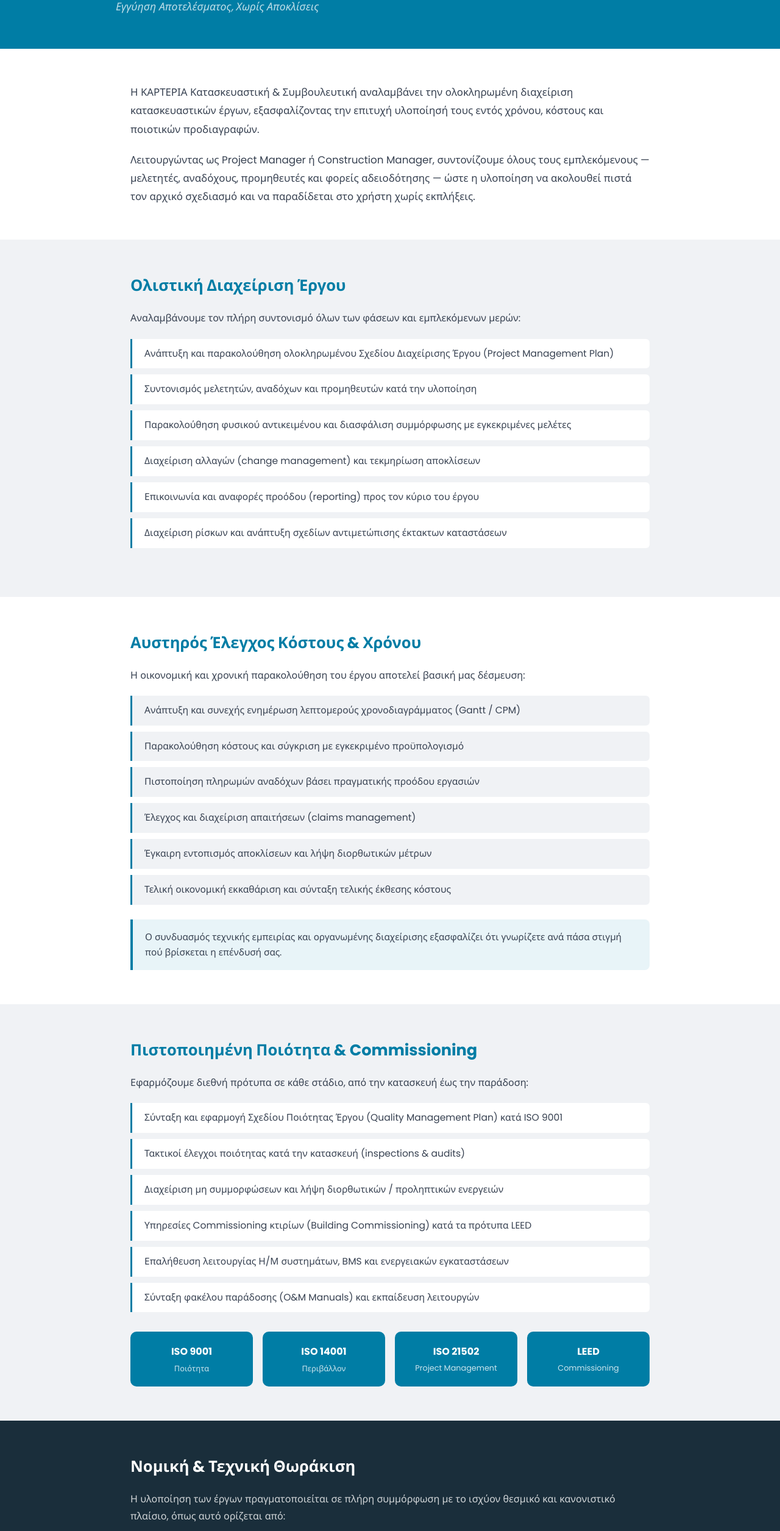
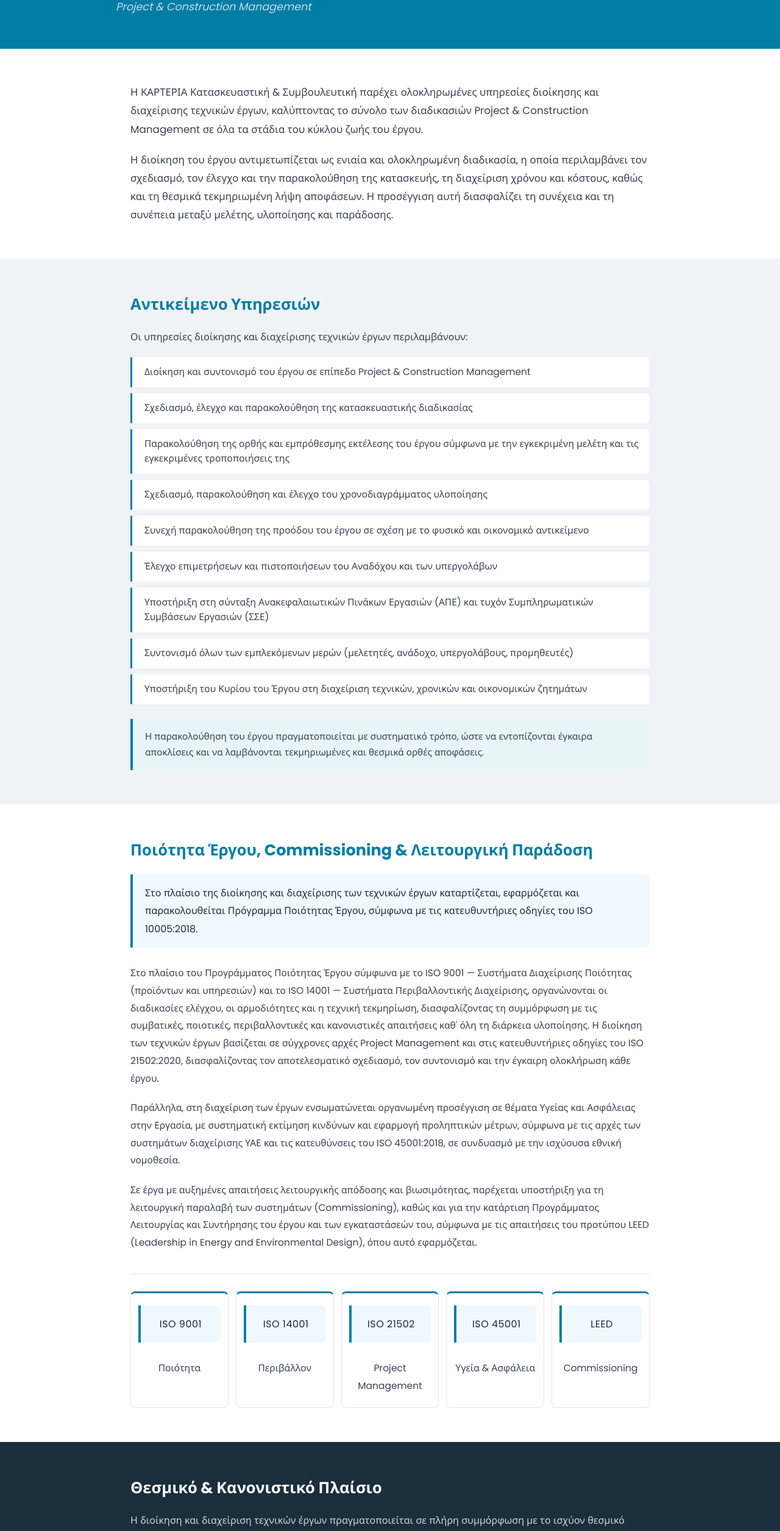
Before and after one commit to georgemavronas/karteria-app, a React (Create React App) app: page /services/project-management in a window 1280 px wide. Shown: the part 209-2720 px from the top of the page at 61% size. Built offline with nearby package versions, Linux system fonts and the light colour scheme.

Commit message:
feat: Update ServiceProjectManagement and ServiceSustainability pages with improved content and styling

```diff
--- a/src/pages/ServiceProjectManagement.jsx
+++ b/src/pages/ServiceProjectManagement.jsx
@@ -5,87 +5,90 @@ function ServiceProjectManagement() {
   return (
     <div className="pm-page">
 
-      {/* Hero */}
       <section className="pm-hero">
         <div className="pm-hero-inner">
           <p className="pm-hero-label">Υπηρεσίες</p>
-          <h1 className="pm-hero-title">Project &amp; Construction Management</h1>
-          <p className="pm-hero-subtitle">Εγγύηση Αποτελέσματος, Χωρίς Αποκλίσεις</p>
+          <h1 className="pm-hero-title">Διοίκηση &amp; Διαχείριση Τεχνικών Έργων</h1>
+          <p className="pm-hero-subtitle">Project &amp; Construction Management</p>
         </div>
       </section>
 
-      {/* Intro */}
       <section className="pm-intro">
         <div className="pm-container">
           <p>
-            Η ΚΑΡΤΕΡΙΑ Κατασκευαστική &amp; Συμβουλευτική αναλαμβάνει την ολοκληρωμένη
-            διαχείριση κατασκευαστικών έργων, εξασφαλίζοντας την επιτυχή υλοποίησή τους
-            εντός χρόνου, κόστους και ποιοτικών προδιαγραφών.
+            Η ΚΑΡΤΕΡΙΑ Κατασκευαστική &amp; Συμβουλευτική παρέχει ολοκληρωμένες υπηρεσίες
+            διοίκησης και διαχείρισης τεχνικών έργων, καλύπτοντας το σύνολο των διαδικασιών
+            Project &amp; Construction Management σε όλα τα στάδια του κύκλου ζωής του έργου.
           </p>
           <p>
-            Λειτουργώντας ως Project Manager ή Construction Manager, συντονίζουμε όλους
-            τους εμπλεκόμενους — μελετητές, αναδόχους, προμηθευτές και φορείς αδειοδότησης
-            — ώστε η υλοποίηση να ακολουθεί πιστά τον αρχικό σχεδιασμό και να παραδίδεται
-            στο χρήστη χωρίς εκπλήξεις.
+            Η διοίκηση του έργου αντιμετωπίζεται ως ενιαία και ολοκληρωμένη διαδικασία, η
+            οποία περιλαμβάνει τον σχεδιασμό, τον έλεγχο και την παρακολούθηση της
+            κατασκευής, τη διαχείριση χρόνου και κόστους, καθώς και τη θεσμικά τεκμηριωμένη
+            λήψη αποφάσεων. Η προσέγγιση αυτή διασφαλίζει τη συνέχεια και τη συνέπεια
+            μεταξύ μελέτης, υλοποίησης και παράδοσης.
           </p>
         </div>
       </section>
 
-      {/* Ολιστική Διαχείριση */}
+      {/* Αντικείμενο Υπηρεσιών */}
       <section className="pm-services-section">
         <div className="pm-container">
-          <h2 className="pm-section-title">Ολιστική Διαχείριση Έργου</h2>
+          <h2 className="pm-section-title">Αντικείμενο Υπηρεσιών</h2>
           <p className="pm-section-lead">
-            Αναλαμβάνουμε τον πλήρη συντονισμό όλων των φάσεων και εμπλεκόμενων μερών:
+            Οι υπηρεσίες διοίκησης και διαχείρισης τεχνικών έργων περιλαμβάνουν:
           </p>
           <ul className="pm-list">
-            <li>Ανάπτυξη και παρακολούθηση ολοκληρωμένου Σχεδίου Διαχείρισης Έργου (Project Management Plan)</li>
-            <li>Συντονισμός μελετητών, αναδόχων και προμηθευτών κατά την υλοποίηση</li>
-            <li>Παρακολούθηση φυσικού αντικειμένου και διασφάλιση συμμόρφωσης με εγκεκριμένες μελέτες</li>
-            <li>Διαχείριση αλλαγών (change management) και τεκμηρίωση αποκλίσεων</li>
-            <li>Επικοινωνία και αναφορές προόδου (reporting) προς τον κύριο του έργου</li>
-            <li>Διαχείριση ρίσκων και ανάπτυξη σχεδίων αντιμετώπισης έκτακτων καταστάσεων</li>
-          </ul>
-        </div>
-      </section>
-
-      {/* Κόστος & Χρόνος */}
-      <section className="pm-cost-section">
-        <div className="pm-container">
-          <h2 className="pm-section-title">Αυστηρός Έλεγχος Κόστους &amp; Χρόνου</h2>
-          <p className="pm-section-lead">
-            Η οικονομική και χρονική παρακολούθηση του έργου αποτελεί βασική μας δέσμευση:
-          </p>
-          <ul className="pm-list">
-            <li>Ανάπτυξη και συνεχής ενημέρωση λεπτομερούς χρονοδιαγράμματος (Gantt / CPM)</li>
-            <li>Παρακολούθηση κόστους και σύγκριση με εγκεκριμένο προϋπολογισμό</li>
-            <li>Πιστοποίηση πληρωμών αναδόχων βάσει πραγματικής προόδου εργασιών</li>
-            <li>Έλεγχος και διαχείριση απαιτήσεων (claims management)</li>
-            <li>Έγκαιρη εντοπισμός αποκλίσεων και λήψη διορθωτικών μέτρων</li>
-            <li>Τελική οικονομική εκκαθάριση και σύνταξη τελικής έκθεσης κόστους</li>
+            <li>Διοίκηση και συντονισμό του έργου σε επίπεδο Project &amp; Construction Management</li>
+            <li>Σχεδιασμό, έλεγχο και παρακολούθηση της κατασκευαστικής διαδικασίας</li>
+            <li>Παρακολούθηση της ορθής και εμπρόθεσμης εκτέλεσης του έργου σύμφωνα με την εγκεκριμένη μελέτη και τις εγκεκριμένες τροποποιήσεις της</li>
+            <li>Σχεδιασμό, παρακολούθηση και έλεγχο του χρονοδιαγράμματος υλοποίησης</li>
+            <li>Συνεχή παρακολούθηση της προόδου του έργου σε σχέση με το φυσικό και οικονομικό αντικείμενο</li>
+            <li>Έλεγχο επιμετρήσεων και πιστοποιήσεων του Αναδόχου και των υπεργολάβων</li>
+            <li>Υποστήριξη στη σύνταξη Ανακεφαλαιωτικών Πινάκων Εργασιών (ΑΠΕ) και τυχόν Συμπληρωματικών Συμβάσεων Εργασιών (ΣΣΕ)</li>
+            <li>Συντονισμό όλων των εμπλεκόμενων μερών (μελετητές, ανάδοχο, υπεργολάβους, προμηθευτές)</li>
+            <li>Υποστήριξη του Κυρίου του Έργου στη διαχείριση τεχνικών, χρονικών και οικονομικών ζητημάτων</li>
           </ul>
           <p className="pm-note">
-            Ο συνδυασμός τεχνικής εμπειρίας και οργανωμένης διαχείρισης εξασφαλίζει ότι
-            γνωρίζετε ανά πάσα στιγμή πού βρίσκεται η επένδυσή σας.
+            Η παρακολούθηση του έργου πραγματοποιείται με συστηματικό τρόπο, ώστε να
+            εντοπίζονται έγκαιρα αποκλίσεις και να λαμβάνονται τεκμηριωμένες και θεσμικά
+            ορθές αποφάσεις.
           </p>
         </div>
       </section>
 
       {/* Ποιότητα & Commissioning */}
-      <section className="pm-services-section">
+      <section className="pm-cost-section">
         <div className="pm-container">
-          <h2 className="pm-section-title">Πιστοποιημένη Ποιότητα &amp; Commissioning</h2>
-          <p className="pm-section-lead">
-            Εφαρμόζουμε διεθνή πρότυπα σε κάθε στάδιο, από την κατασκευή έως την παράδοση:
+          <h2 className="pm-section-title">Ποιότητα Έργου, Commissioning &amp; Λειτουργική Παράδοση</h2>
+          <p>
+            Στο πλαίσιο της διοίκησης και διαχείρισης των τεχνικών έργων καταρτίζεται,
+            εφαρμόζεται και παρακολουθείται Πρόγραμμα Ποιότητας Έργου, σύμφωνα με τις
+            κατευθυντήριες οδηγίες του ISO 10005:2018.
           </p>
-          <ul className="pm-list">
-            <li>Σύνταξη και εφαρμογή Σχεδίου Ποιότητας Έργου (Quality Management Plan) κατά ISO 9001</li>
-            <li>Τακτικοί έλεγχοι ποιότητας κατά την κατασκευή (inspections &amp; audits)</li>
-            <li>Διαχείριση μη συμμορφώσεων και λήψη διορθωτικών / προληπτικών ενεργειών</li>
-            <li>Υπηρεσίες Commissioning κτιρίων (Building Commissioning) κατά τα πρότυπα LEED</li>
-            <li>Επαλήθευση λειτουργίας Η/Μ συστημάτων, BMS και ενεργειακών εγκαταστάσεων</li>
-            <li>Σύνταξη φακέλου παράδοσης (O&amp;M Manuals) και εκπαίδευση λειτουργών</li>
-          </ul>
+          <p>
+            Στο πλαίσιο του Προγράμματος Ποιότητας Έργου σύμφωνα με το ISO 9001 — Συστήματα
+            Διαχείρισης Ποιότητας (προϊόντων και υπηρεσιών) και το ISO 14001 — Συστήματα
+            Περιβαλλοντικής Διαχείρισης, οργανώνονται οι διαδικασίες ελέγχου, οι αρμοδιότητες
+            και η τεχνική τεκμηρίωση, διασφαλίζοντας τη συμμόρφωση με τις συμβατικές,
+            ποιοτικές, περιβαλλοντικές και κανονιστικές απαιτήσεις καθ' όλη τη διάρκεια
+            υλοποίησης. Η διοίκηση των τεχνικών έργων βασίζεται σε σύγχρονες αρχές Project
+            Management και στις κατευθυντήριες οδηγίες του ISO 21502:2020, διασφαλίζοντας τον
+            αποτελεσματικό σχεδιασμό, τον συντονισμό και την έγκαιρη ολοκλήρωση κάθε έργου.
+          </p>
+          <p>
+            Παράλληλα, στη διαχείριση των έργων ενσωματώνεται οργανωμένη προσέγγιση σε
+            θέματα Υγείας και Ασφάλειας στην Εργασία, με συστηματική εκτίμηση κινδύνων και
+            εφαρμογή προληπτικών μέτρων, σύμφωνα με τις αρχές των συστημάτων διαχείρισης ΥΑΕ
+            και τις κατευθύνσεις του ISO 45001:2018, σε συνδυασμό με την ισχύουσα εθνική
+            νομοθεσία.
+          </p>
+          <p>
+            Σε έργα με αυξημένες απαιτήσεις λειτουργικής απόδοσης και βιωσιμότητας,
+            παρέχεται υποστήριξη για τη λειτουργική παραλαβή των συστημάτων (Commissioning),
+            καθώς και για την κατάρτιση Προγράμματος Λειτουργίας και Συντήρησης του έργου
+            και των εγκαταστάσεών του, σύμφωνα με τις απαιτήσεις του προτύπου LEED
+            (Leadership in Energy and Environmental Design), όπου αυτό εφαρμόζεται.
+          </p>
 
           <div className="pm-iso-grid">
             <div className="pm-iso-card">
@@ -101,6 +104,10 @@ function ServiceProjectManagement() {
               <p className="pm-iso-label">Project Management</p>
             </div>
             <div className="pm-iso-card">
+              <p className="pm-iso-code">ISO 45001</p>
+              <p className="pm-iso-label">Υγεία &amp; Ασφάλεια</p>
+            </div>
+            <div className="pm-iso-card pm-iso-card">
               <p className="pm-iso-code">LEED</p>
               <p className="pm-iso-label">Commissioning</p>
             </div>
@@ -111,21 +118,29 @@ function ServiceProjectManagement() {
       {/* Θεσμικό Πλαίσιο */}
       <section className="pm-legal-section">
         <div className="pm-container">
-          <h2 className="pm-section-title">Νομική &amp; Τεχνική Θωράκιση</h2>
+          <h2 className="pm-section-title">Θεσμικό &amp; Κανονιστικό Πλαίσιο</h2>
           <p>
-            Η υλοποίηση των έργων πραγματοποιείται σε πλήρη συμμόρφωση με το ισχύον
-            θεσμικό και κανονιστικό πλαίσιο, όπως αυτό ορίζεται από:
+            Η διοίκηση και διαχείριση τεχνικών έργων πραγματοποιείται σε πλήρη συμμόρφωση
+            με το ισχύον θεσμικό πλαίσιο δημοσίων έργων και συμβάσεων.
           </p>
           <ul className="pm-list pm-list--legal">
-            <li><strong>Ν. 4412/2016</strong> — Δημόσιες Συμβάσεις Έργων, Προμηθειών και Υπηρεσιών</li>
-            <li><strong>ΕΤΕΠ</strong> — Ελληνικές Τεχνικές Προδιαγραφές για δημόσια τεχνικά έργα</li>
-            <li>Εφαρμοστέες διατάξεις για αδειοδότηση, επίβλεψη και παραλαβή τεχνικών έργων</li>
+            <li>
+              <strong>Ν. 4412/2016</strong> — καθορίζει τις διαδικασίες ανάθεσης, τις
+              συμβατικές υποχρεώσεις, καθώς και τους μηχανισμούς ελέγχου, πιστοποίησης και
+              παραλαβής του φυσικού και οικονομικού αντικειμένου για δημόσια και
+              συγχρηματοδοτούμενα έργα.
+            </li>
+            <li>
+              <strong>ΕΤΕΠ</strong> (ΦΕΚ Β΄ 2221/30.07.2012) — Ελληνικές Τεχνικές
+              Προδιαγραφές, σύμφωνα με τις οποίες πραγματοποιείται η εκτέλεση και
+              παρακολούθηση των εργασιών, σε συνδυασμό με τα συμβατικά τεύχη και τις
+              εγκεκριμένες μελέτες κάθε έργου.
+            </li>
+            <li>
+              <strong>Π.Δ. 305/1996</strong> — διατάξεις για την Υγεία και Ασφάλεια στα
+              εργοτάξια, όπως ισχύει.
+            </li>
           </ul>
-          <p className="pm-legal-note">
-            Η θεσμική γνώση ενσωματώνεται σε όλες τις φάσεις — από την ανάθεση και τη
-            σύμβαση έως την τελική παραλαβή — εξασφαλίζοντας την εγκυρότητα κάθε δημόσιου
-            ή ιδιωτικού έργου.
-          </p>
         </div>
       </section>
 
@@ -134,10 +149,9 @@ function ServiceProjectManagement() {
         <div className="pm-container">
           <h2 className="pm-section-title">Η Προσέγγισή μας</h2>
           <p>
-            Η μεθοδικότητα και η θεσμική γνώση αποτελούν τη βάση κάθε έργου που αναλαμβάνουμε.
-            Δεν απλώς παρακολουθούμε — αναλαμβάνουμε ευθύνη, συντονίζουμε ενεργά και
-            παραδίδουμε αποτέλεσμα. Γιατί το εργοτάξιο δεν πρέπει να είναι πηγή άγχους,
-            αλλά μια καλοκουρδισμένη μηχανή που παράγει αξία.
+            Η διοίκηση και διαχείριση τεχνικών έργων στην ΚΑΡΤΕΡΙΑ βασίζονται στη
+            μεθοδικότητα, στη θεσμική γνώση και στη συστηματική τεχνική παρακολούθηση,
+            διασφαλίζοντας ποιοτική, ασφαλή και αξιόπιστη υλοποίηση και παράδοση των έργων.
           </p>
         </div>
       </section>
--- a/src/pages/ServiceSustainability.jsx
+++ b/src/pages/ServiceSustainability.jsx
@@ -5,7 +5,6 @@ function ServiceSustainability() {
   return (
     <div className="page">
 
-      {/* Hero */}
       <section className="hero">
         <div className="hero-inner">
           <p className="tag">Υπηρεσίες</p>
@@ -14,7 +13,6 @@ function ServiceSustainability() {
         </div>
       </section>
 
-      {/* Intro */}
       <section className="intro">
         <div className="wrap">
           <p>
--- a/src/styles/ServiceProjectManagement.css
+++ b/src/styles/ServiceProjectManagement.css
@@ -77,6 +77,29 @@
     padding: 56px 24px;
 }
 
+.pm-cost-section p {
+    font-size: 0.97rem;
+    color: #374151;
+    line-height: 1.85;
+    margin-bottom: 20px;
+    max-width: 900px;
+}
+
+.pm-cost-section p:first-of-type {
+    font-size: 1rem;
+    color: #1f2937;
+    font-weight: 500;
+    padding: 16px 20px;
+    background-color: #f0f9ff;
+    border-left: 4px solid #007da5;
+    border-radius: 0 8px 8px 0;
+    margin-bottom: 28px;
+}
+
+.pm-cost-section p:last-of-type {
+    margin-bottom: 0;
+}
+
 /* ── Section title ── */
 .pm-section-title {
     font-size: 1.6rem;
@@ -130,29 +153,58 @@
 /* ── ISO grid ── */
 .pm-iso-grid {
     display: grid;
-    grid-template-columns: repeat(4, 1fr);
-    gap: 16px;
-    margin-top: 32px;
+    grid-template-columns: repeat(5, 1fr);
+    gap: 12px;
+    margin-top: 36px;
+    padding-top: 28px;
+    border-top: 1px solid #e5e7eb;
 }
 
 .pm-iso-card {
-    background-color: #007da5;
-    border-radius: 10px;
+    background-color: #ffffff;
+    border: 1px solid #e5e7eb;
+    border-top: 3px solid #007da5;
+    border-radius: 8px;
     padding: 20px 12px;
     text-align: center;
+}
+
+.pm-iso-card::before {
+    display: none;
+}
+
+.pm-iso-card:hover {
+    transform: none;
+    box-shadow: none;
 }
 
 .pm-iso-code {
     font-size: 1rem;
     font-weight: 700;
-    color: #ffffff;
+    color: #007da5;
+    letter-spacing: 0.03em;
     margin: 0 0 6px;
+    line-height: 1.2;
 }
 
 .pm-iso-label {
-    font-size: 0.8rem;
-    color: rgba(255, 255, 255, 0.8);
+    font-size: 0.78rem;
+    color: #64748b;
     margin: 0;
+    line-height: 1.4;
+}
+
+
+.pm-iso-card--leed .pm-iso-code {
+    color: #2d7a4f;
+}
+
+.pm-iso-card--leed::before {
+    display: none;
+}
+
+.pm-iso-card--leed:hover {
+    box-shadow: none;
 }
 
 /* ── Legal section ── */
@@ -219,5 +271,6 @@
     .pm-cost-section { padding: 32px 16px; }
     .pm-legal-section { padding: 32px 16px; }
     .pm-approach-section { padding: 32px 16px 48px; }
-    .pm-iso-grid { grid-template-columns: repeat(2, 1fr); }
+    .pm-iso-grid { grid-template-columns: repeat(3, 1fr); }
+    .pm-cost-section p:first-of-type { font-size: 0.95rem; }
 }
```
